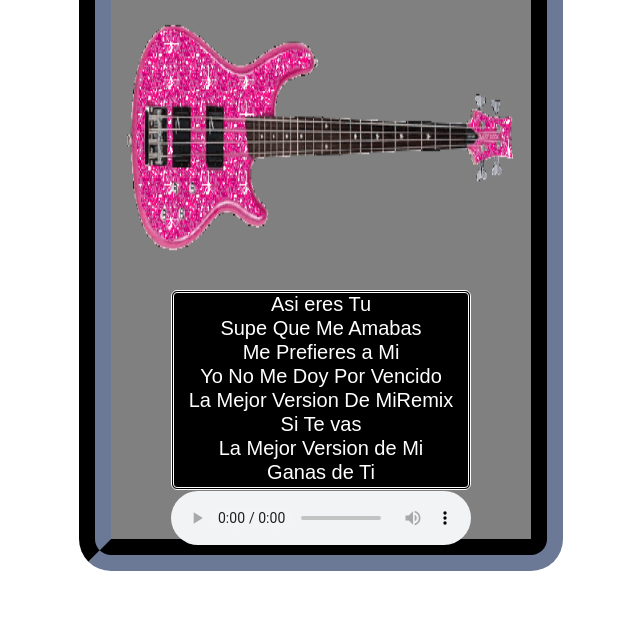
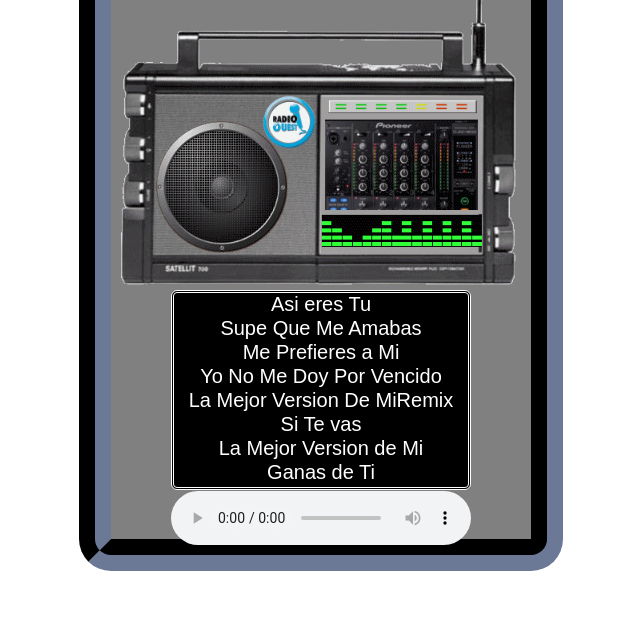
Before and after one commit to JUANCITOPENA/JPVMusic, a plain HTML site: page index.html in a window 1280 px wide. Shown: the part 173-800 px from the top of the page, without its empty margins (319-959 px from the left). Drawn offline with Linux system fonts and the light colour scheme.

Commit message:
Cambie la Foto de Portada
Dia

```diff
--- a/index.html
+++ b/index.html
@@ -15,7 +15,7 @@
         <button onclick="playVid()" type="button">Play Music</button>
         <button onclick="pauseVid()" type="button">Pause Music</button><br>
         <h1>Nachi Music</h1>
-        <img src="images/guitarra.gif" alt="">
+        <img src="images/radio.gif" alt="">
 
        <script>
             function cambiarTrack(track) {
```
